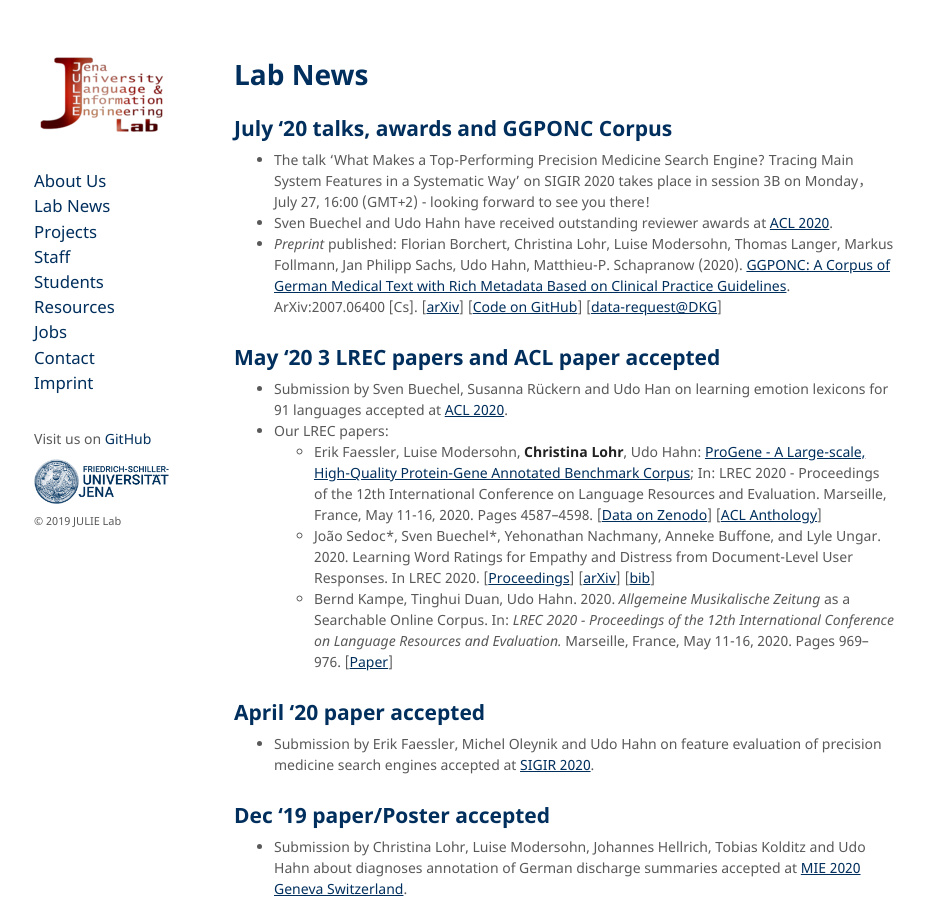
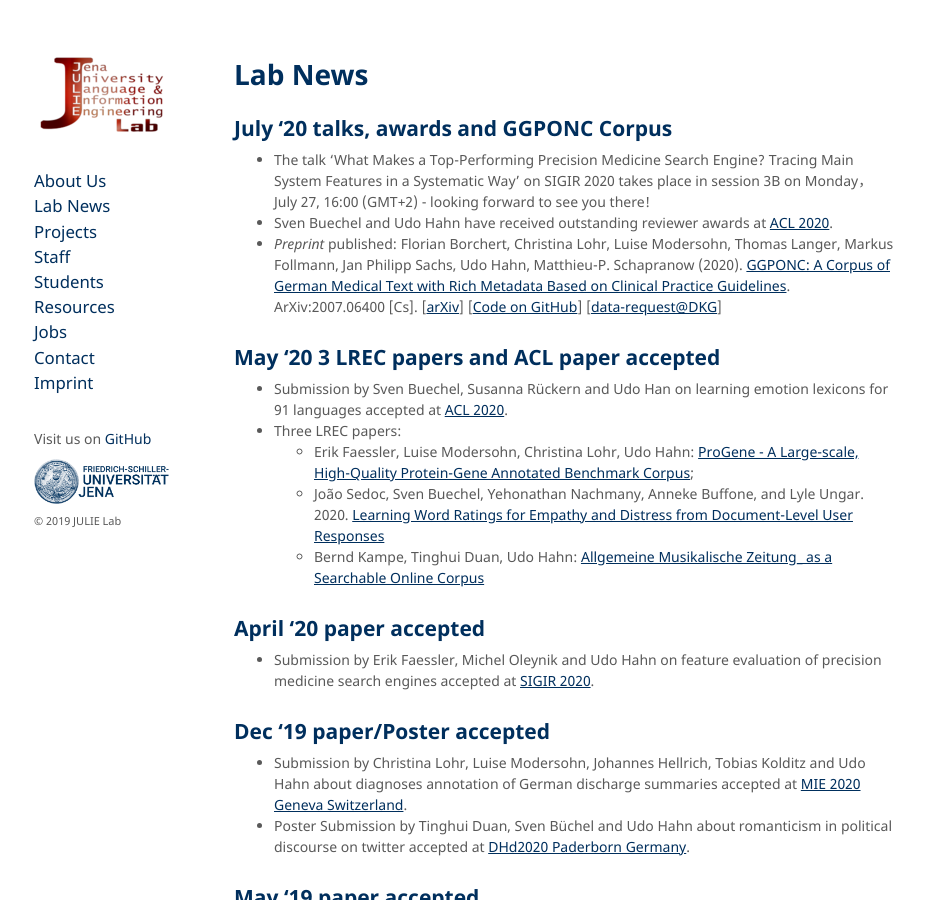
Before and after one commit to JULIELab/JULIELab.github.io, a Jekyll site: the page built from Lab+News.md, in a window 1280 px wide and 900 px high. Shown: the whole window, without its empty margins (176-1101 px from the left). Built offline with Jekyll 4.4.1, drawn with Linux system fonts in a browser that asks for light colours; our own code applies the rules of GitHub Pages for plain Markdown files.

Commit message:
Update Lab+News.md

```diff
--- a/Lab+News.md
+++ b/Lab+News.md
@@ -11,11 +11,10 @@
 ## May '20 3 LREC papers and ACL paper accepted
 
 * Submission by Sven Buechel, Susanna Rückern and Udo Han on learning emotion lexicons for 91 languages accepted at [ACL 2020](https://acl2020.org/).
-* Our LREC papers:
-    * Erik Faessler, Luise Modersohn, **Christina Lohr**, Udo Hahn: [ProGene - A Large-scale, High-Quality Protein-Gene Annotated Benchmark Corpus](http://www.lrec-conf.org/proceedings/lrec2020/pdf/2020.lrec-1.564.pdf); In: LREC 2020 - Proceedings of the 12th International Conference on Language Resources and Evaluation. Marseille, France, May 11-16, 2020. Pages 4587--4598. [[Data on Zenodo](https://zenodo.org/record/3698568)] [[ACL Anthology](https://www.aclweb.org/anthology/2020.lrec-1.564/)]
-    * João Sedoc\*, Sven Buechel\*, Yehonathan Nachmany, Anneke Buffone, and Lyle Ungar. 2020. Learning Word Ratings for Empathy and Distress from Document-Level User Responses. In LREC 2020. [[Proceedings](http://www.lrec-conf.org/proceedings/lrec2020/pdf/2020.lrec-1.205.pdf)] [[arXiv](http://arxiv.org/abs/1912.01079)] [[bib](/downloads/publications/bibs/sedoc-buechel-2020-lrec.bib)]
-    * Bernd Kampe, Tinghui Duan, Udo Hahn. 2020. _Allgemeine Musikalische Zeitung_ as a Searchable Online Corpus. In: *LREC 2020 - Proceedings of the 12th International Conference on Language Resources and Evaluation.* Marseille, France, May 11-16, 2020. Pages 969–976. [[Paper](http://www.lrec-conf.org/proceedings/lrec2020/pdf/2020.lrec-1.122.pdf)]
-
+* Three LREC papers:
+    * Erik Faessler, Luise Modersohn, Christina Lohr, Udo Hahn: [ProGene - A Large-scale, High-Quality Protein-Gene Annotated Benchmark Corpus](http://www.lrec-conf.org/proceedings/lrec2020/pdf/2020.lrec-1.564.pdf);
+    * João Sedoc, Sven Buechel, Yehonathan Nachmany, Anneke Buffone, and Lyle Ungar. 2020. [Learning Word Ratings for Empathy and Distress from Document-Level User Responses](http://www.lrec-conf.org/proceedings/lrec2020/pdf/2020.lrec-1.205.pdf)
+    * Bernd Kampe, Tinghui Duan, Udo Hahn: [Allgemeine Musikalische Zeitung_ as a Searchable Online Corpus](http://www.lrec-conf.org/proceedings/lrec2020/pdf/2020.lrec-1.122.pdf)
 
 ## April '20 paper accepted
 * Submission by Erik Faessler, Michel Oleynik and Udo Hahn on feature evaluation of precision medicine search engines accepted at [SIGIR 2020](https://sigir.org/sigir2020/).
```
